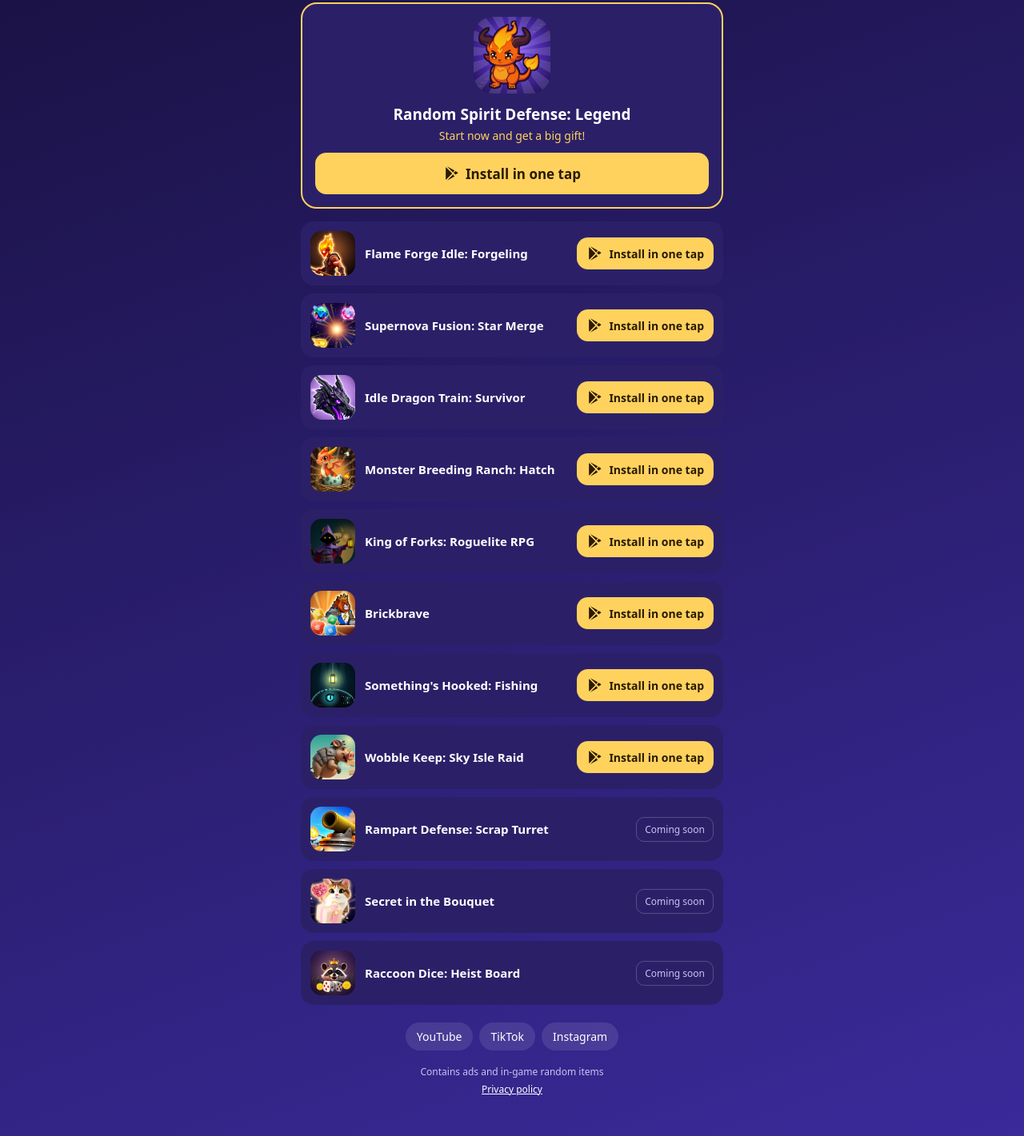
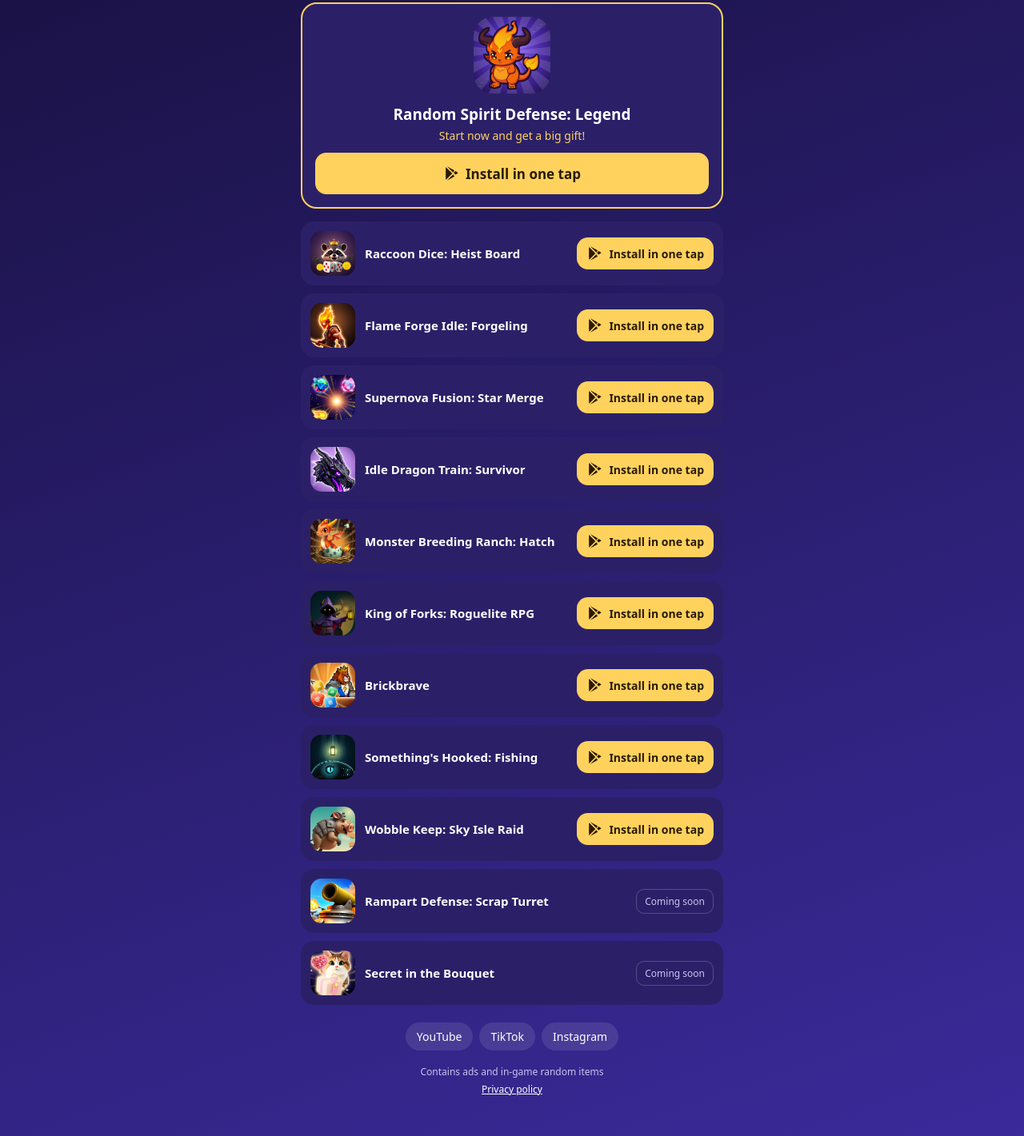
Before and after one commit to jovigames/jovigames.github.io, a plain HTML site: page links/index.html in a window 1280 px wide. Shown: the part 278-1699 px from the top of the page at 80% size. Drawn offline with Linux system fonts and the light colour scheme.

Commit message:
hub: 04 live

```diff
--- a/links/index.html
+++ b/links/index.html
@@ -61,7 +61,7 @@ const GAMES = [
   { n:'01', pkg:'com.rollguard.game',    live:true, day:'2026-11-27', t:{"ko": "랜덤 정령 디펜스: 역전 강림", "en": "Random Spirit Defense: Legend", "ja": "ランダム精霊ディフェンス：逆転降臨", "zh-TW": "隨機精靈塔防：逆轉降臨", "de": "Geister-Defense: Legende", "fr": "Défense d'esprits : Légende", "es": "Defensa de espíritus: Leyenda", "pt-BR": "Defesa de Espíritos: Lenda"} },
   { n:'02', pkg:'com.deadwall.game',     live:false, day:'', t:{"ko": "방벽 디펜스: 고철 터렛", "en": "Rampart Defense: Scrap Turret", "ja": "防壁ディフェンス：鉄くず砲台", "zh-TW": "壁壘塔防：廢鐵砲塔", "de": "Wall-Defense: Schrottgeschütz", "fr": "Défense rempart : Tourelles", "es": "Defensa muralla: Torretas", "pt-BR": "Defesa da Muralha: Torretas"} },
   { n:'03', pkg:'com.petalsecrets.game', live:false, day:'', t:{"ko": "꽃다발 속 비밀: 꽃말 암호", "en": "Secret in the Bouquet", "zh-TW": "花束裡的秘密：花語密碼", "de": "Das Geheimnis im Strauß", "fr": "Le secret du bouquet", "es": "El secreto del ramo", "pt-BR": "O segredo do buquê"} },
-  { n:'04', pkg:'com.raccoonroll.game',  live:false, day:'', t:{"ko": "너구리 다이스: 한탕 보드", "en": "Raccoon Dice: Heist Board", "ja": "ラクーンダイス：お宝ボード", "zh-TW": "浣熊骰子：大盜棋盤", "de": "Waschbär-Würfel: Beutebrett", "fr": "Dés du Raton : Plateau Butin", "es": "Dados Mapache: Tablero Botín", "pt-BR": "Dados do Guaxinim: Assalto"} },
+  { n:'04', pkg:'com.raccoonroll.game',  live:true, day:'2026-11-27', t:{"ko": "너구리 다이스: 한탕 보드", "en": "Raccoon Dice: Heist Board", "ja": "ラクーンダイス：お宝ボード", "zh-TW": "浣熊骰子：大盜棋盤", "de": "Waschbär-Würfel: Beutebrett", "fr": "Dés du Raton : Plateau Butin", "es": "Dados Mapache: Tablero Botín", "pt-BR": "Dados do Guaxinim: Assalto"} },
   { n:'05', pkg:'com.abyssline.game',    live:true, day:'', t:{"ko": "뭐가 걸렸다: 심해 괴어 낚시", "en": "Something's Hooked: Fishing", "ja": "何かが掛かった：深海の怪魚釣り", "zh-TW": "有東西上鉤了：深海怪魚垂釣", "de": "Da beißt was an: Tiefsee", "fr": "Ça mord : Pêche au fanal", "es": "Algo picó: Pesca con farol", "pt-BR": "Fisgou algo: Pesca de Lanterna"} },
   { n:'06', pkg:'com.forgeling.game',    live:true, day:'2026-11-27', t:{"ko": "불꽃 대장간 키우기: 포지링", "en": "Flame Forge Idle: Forgeling", "ja": "炎の鍛冶屋育成：Forgeling", "zh-TW": "烈焰鐵匠養成：Forgeling", "de": "Feuerschmiede: Forgeling", "fr": "Forge de feu idle : Forgeling", "es": "Forja de fuego idle: Forgeling", "pt-BR": "Forja de Fogo Idle: Forgeling"} },
   { n:'07', pkg:'com.wayfork.game',      live:true, day:'2026-11-24', t:{"ko": "갈림길의 왕: 로그라이트 RPG", "en": "King of Forks: Roguelite RPG", "ja": "分かれ道の王：ローグライトRPG", "zh-TW": "岔路之王：Roguelite RPG", "de": "König der Wege: Roguelite-RPG", "fr": "Roi des carrefours: Roguelite", "es": "Rey de las encrucijadas: RPG", "pt-BR": "Rei das encruzilhadas: RPG"} },
```
